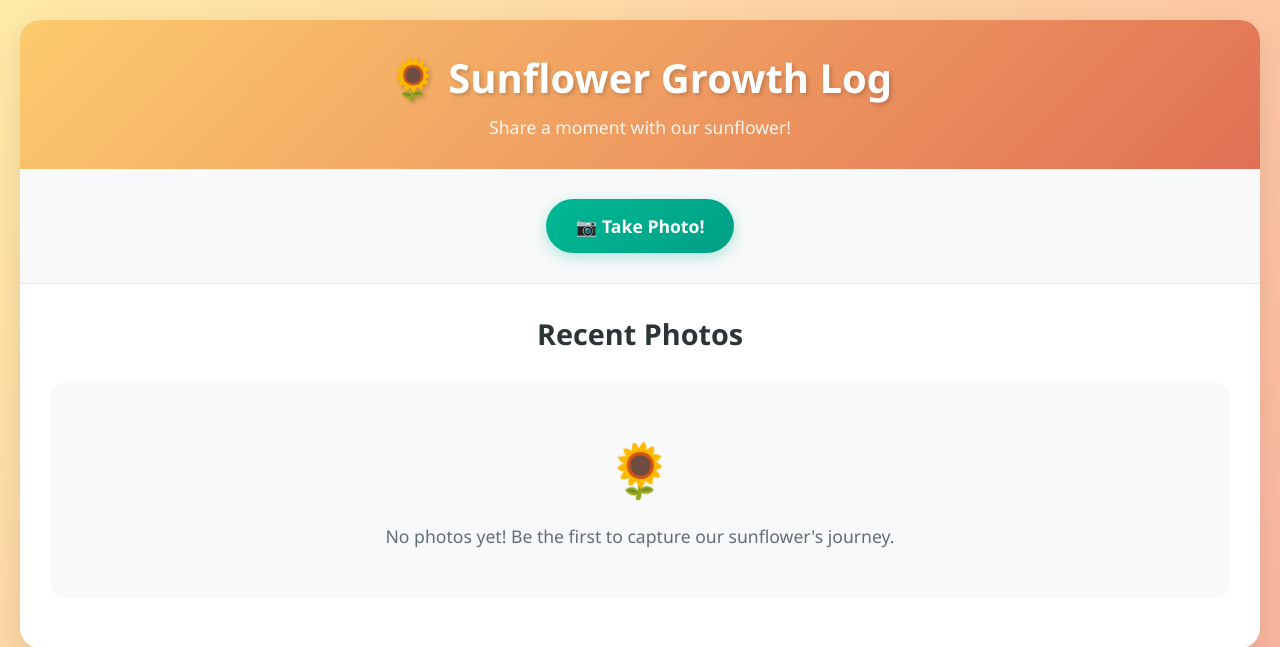
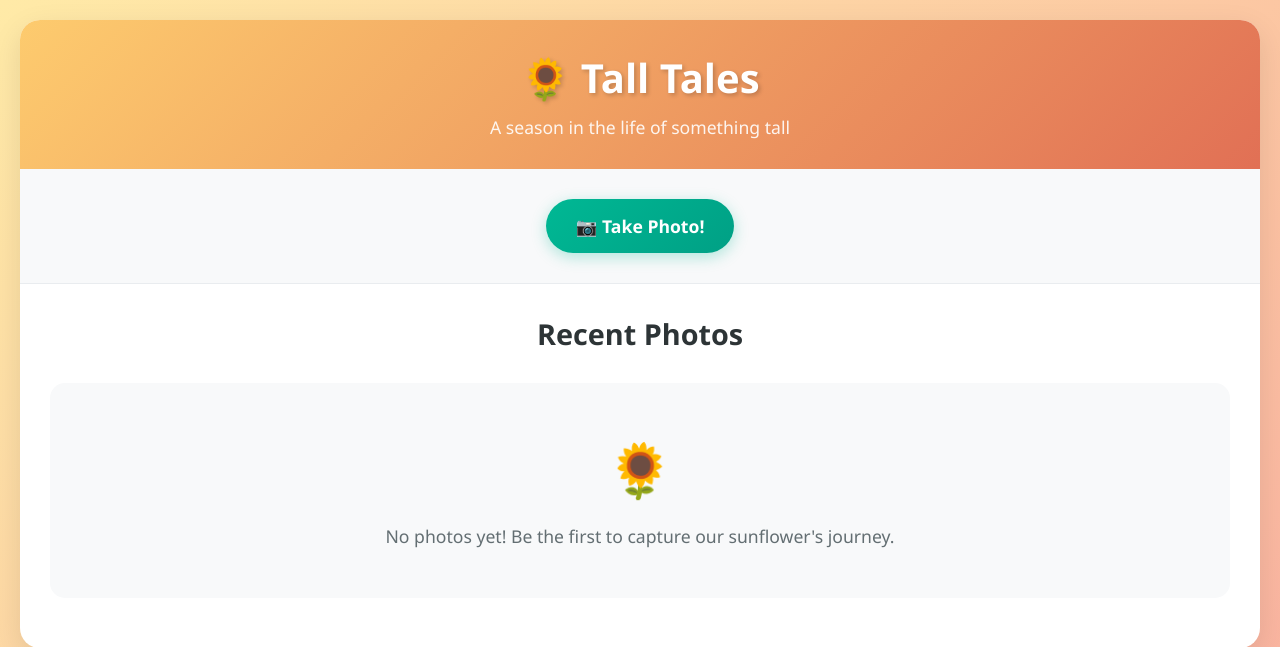
Before and after one commit to TcDrozd/sunflower, a Flask app: page / in a window 1280 px wide. Shown: the top 647 px of the page. Run offline with Flask 3, Linux system fonts and the light colour scheme.

Commit message:
changed tagline/title

```diff
--- a/app/templates/index.html
+++ b/app/templates/index.html
@@ -9,8 +9,8 @@
 <body>
     <div class="container">
         <div class="header">
-            <h1>🌻 Sunflower Growth Log</h1>
-            <p>Share a moment with our sunflower!</p>
+            <h1>🌻 Tall Tales</h1>
+            <p>A season in the life of something tall</p>
         </div>
         <div class="upload-section">
             <form class="upload-form" action="{{ url_for('routes.upload_file') }}" method="post" enctype="multipart/form-data">                <div class="file-input-wrapper">
```
